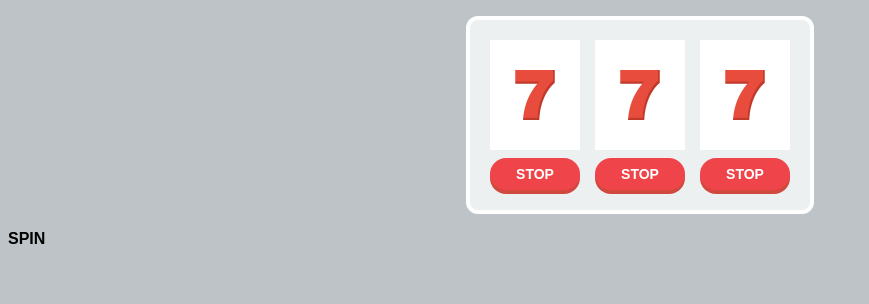
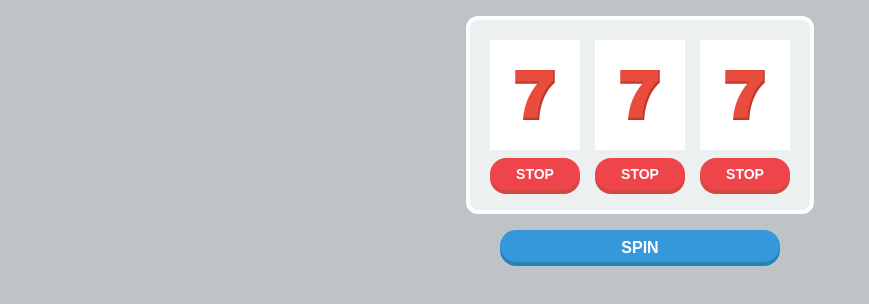
Before and after one commit to IndianJUN/slotmachine, a plain HTML site: page index.html in a window 1280 px wide. Shown: the whole page, without its empty margins (0-869 px from the left). Drawn offline with Linux system fonts and the light colour scheme.

Commit message:
add spin button

```diff
--- a/style.css
+++ b/style.css
@@ -35,3 +35,16 @@ body {
     color: #fff;
     user-select: none;
   }
+  #spin{
+        cursor: pointer;
+        width: 280px;
+        height: 32px;
+        background: #3498db;
+        box-shadow: 0 4px 0 #2880b9;
+        border-radius: 18px;
+        line-height: 36px;
+        text-align: center;
+        color: #fff;
+        user-select: none;
+        margin: 0 auto;
+  }
```
